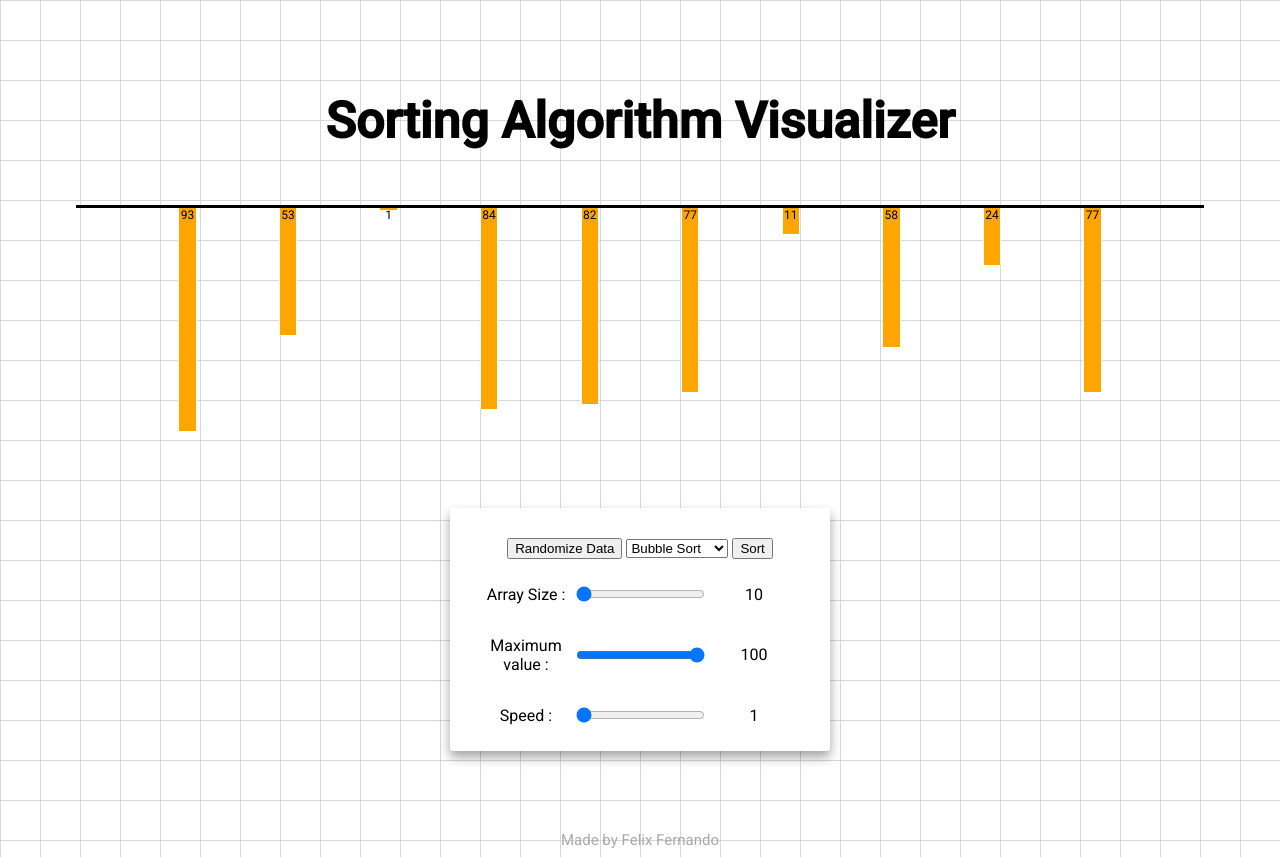
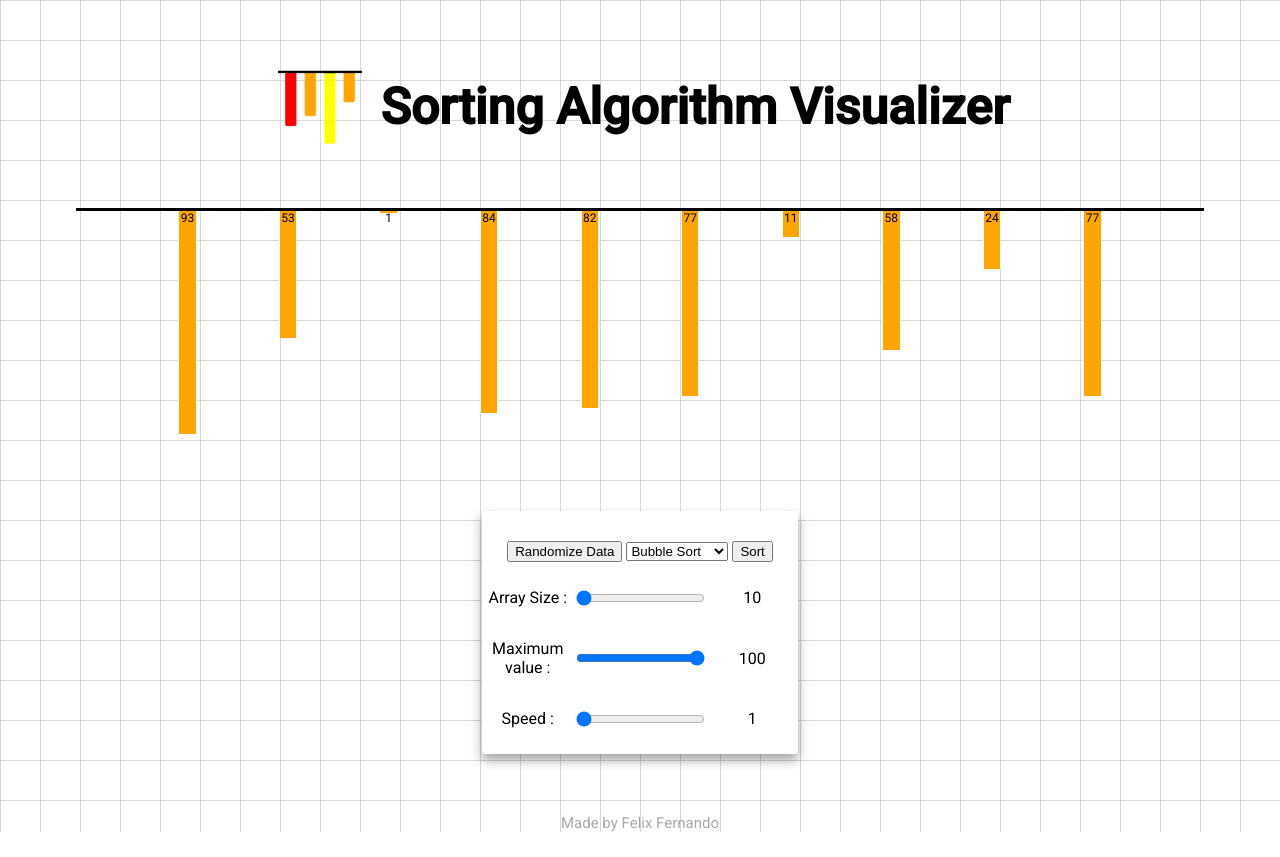
Before and after one commit to FelixFern/Sorting-Algo-Vis, a plain HTML site: page index.html in a window 1280 px wide. After the commit the page ends 832 px from the top, so only its background shows below. Drawn offline with Linux system fonts and the light colour scheme.

Commit message:
small visual update

```diff
--- a/index.html
+++ b/index.html
@@ -30,7 +30,10 @@
 <body>
     <div class="content">
         <div class="spacer"></div>
-        <h1>Sorting Algorithm Visualizer</h1>
+        <div class="title">
+            <img src="img/picture.png" alt="">
+            <h1>Sorting Algorithm Visualizer</h1>
+        </div>
         <div class="spacer"></div>
         <div id="chart-container"></div>
         <div id="utility">
--- a/style.css
+++ b/style.css
@@ -1,19 +1,33 @@
 body {
     text-align: center;
-
     font-family: 'Roboto', sans-serif;
     overflow-x: hidden;
     background-size: 40px 40px;
     background-image:
         linear-gradient(to right, rgba(206, 206, 206, 0.8) 0.8px, transparent 0.8px),
         linear-gradient(to bottom, rgba(206, 206, 206, 0.8) 0.8px, transparent 0.8px);
+    height: 100vh;
 }
 h1 {
+    text-align: center;
+    margin-top: 20px;
     margin-bottom: 5px;
+    margin-left: 10px;
     font-size: 50px;
+}
+img {
+    text-align: center;
+    width: 100px;
+
 }
 p {
     width: 95px;
+}
+.title {
+    width: 100%;
+    margin: auto;
+    justify-content: center;
+    display: flex;
 }
 .content {
     position: relative;
@@ -26,7 +40,7 @@ p {
     margin: auto;
     margin-top: 60px;
     overflow: hidden;
-    width: 30%;
+    width: 25%;
     padding: 20px 0 10px 0;
     border-radius: 1%;
     box-shadow:  0px 6px 12px 0px rgba(0,0,0,0.37);
@@ -70,7 +84,7 @@ p {
 }
 
 footer {
-    margin-top: 80px;
+    margin-top: 60px;
     font-size: 15px;
     color: darkgrey;
 }
```
Also changed, not shown: img/picture.png (added).
